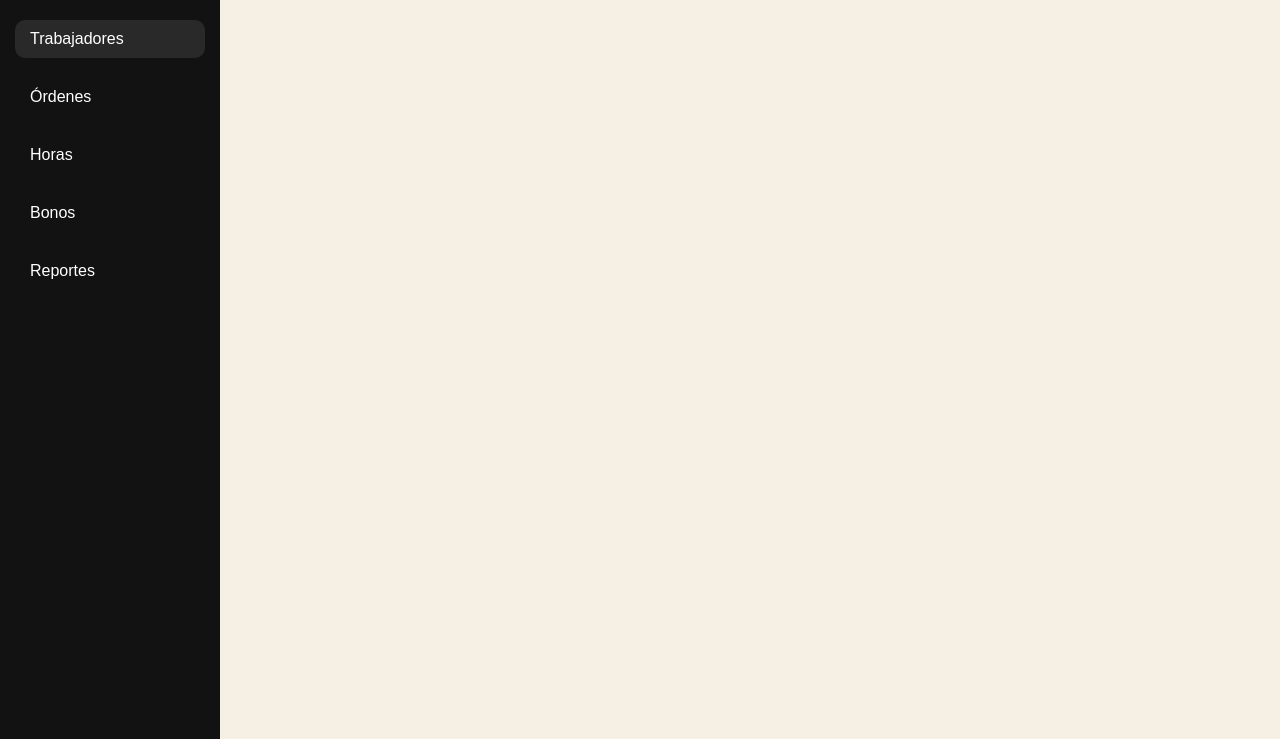
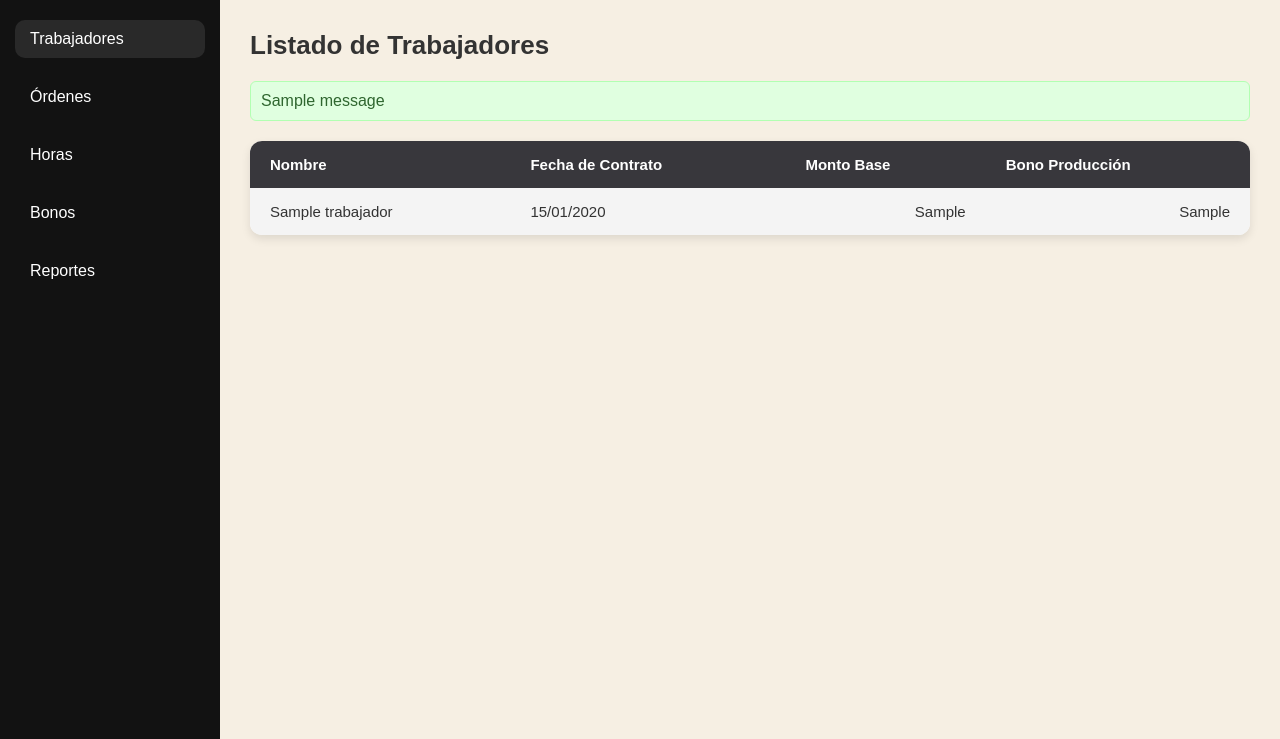
Before and after one commit to comentario2c/controlHorasExtras, a Django app: template templates/trabajadores/listar.html in a window 1280 px wide. Shown: the part 60-799 px from the top of the page. Run offline with Django 5.2, Linux system fonts and the light colour scheme; the template is opened without the code that fills it: most values are stand-ins (such as "Sample title", 1, 10 or a date in 2020); one stand-in notice (Sample message) is shown.

Commit message:
Primer commit rama comentario

```diff
--- a/core/urls.py
+++ b/core/urls.py
@@ -2,6 +2,5 @@ from django.urls import path, include
 from . import views
 
 urlpatterns = [
-    path('inicio/', views.pagina_inicio, name='pagina_inicio'),
-    path('trabajadores/', include('trabajadores.urls')),
+    path('', views.pagina_inicio, name='pagina_inicio'),
 ]
--- a/static/css/base.css
+++ b/static/css/base.css
@@ -1,4 +1,3 @@
-/* Reset general */
 * {
   margin: 0;
   padding: 0;
@@ -225,7 +224,3 @@
 .crear-boton:hover {
 background-color: #0056b3;
 }
-
-.titulo{
-  text-align: left;
-}
--- /dev/null
+++ b/static/css/trabajadores/listar.css
@@ -0,0 +1,59 @@
+.tabla-container {
+  background-color: #ffffff;
+  border-radius: 12px;
+  overflow: hidden;
+  box-shadow: 0 4px 10px rgba(0, 0, 0, 0.1);
+}
+
+.tabla {
+  width: 100%;
+  border-collapse: collapse;
+  font-size: 15px;
+}
+
+.tabla thead {
+  background-color: #38373c; /* violeta oscuro */
+  color: white;
+}
+
+.tabla th, .tabla td {
+  padding: 15px 20px;
+  text-align: left;
+}
+
+.tabla th.align-right, .tabla td.align-right {
+  text-align: right;
+}
+
+.tabla tbody tr:nth-child(odd) {
+  background-color: #f4f4f4;
+}
+
+.tabla tbody tr:nth-child(even) {
+  background-color: #ffffff;
+}
+
+.tabla tbody tr:hover {
+  background-color: #eaeaea;
+  transition: background-color 0.2s;
+}
+
+.main-title {
+  font-size: 26px;
+  font-weight: bold;
+  margin-bottom: 20px;
+}
+
+.messages {
+  margin-bottom: 20px;
+  padding: 10px;
+  background-color: #e0ffe0;
+  border: 1px solid #b2ffb2;
+  border-radius: 6px;
+  color: #2f662f;
+  list-style: none;
+}
+
+.align-center {
+  text-align: center;
+}
--- a/templates/base.html
+++ b/templates/base.html
@@ -6,6 +6,7 @@
     <meta name="viewport" content="width=device-width, initial-scale=1.0">
     <title>Horas Extra</title>
     <link rel="stylesheet" href="{% static 'css/base.css' %}">
+    {% block extra_css %}{% endblock %}
 </head>
 
 <body>
--- a/templates/trabajadores/listar.html
+++ b/templates/trabajadores/listar.html
@@ -1 +1,43 @@
 {% extends 'base.html' %}
+{% load static %}
+
+{% block extra_css %}
+  <link rel="stylesheet" href="{% static 'css/trabajadores/listar.css' %}">
+{% endblock %}
+
+{% block content %}
+  <h1 class="main-title">Listado de Trabajadores</h1>
+
+  {% if messages %}
+    <ul class="messages">
+      {% for message in messages %}
+        <li class="{{ message.tags }}">{{ message }}</li>
+      {% endfor %}
+    </ul>
+  {% endif %}
+
+  <div class="tabla-container">
+    <table class="tabla">
+      <thead>
+        <tr>
+          <th class="align-center">Nombre</th>
+          <th class="align-center">Fecha de Contrato</th>
+          <th class="align-center">Monto Base</th>
+          <th class="align-center">Bono Producción</th>
+        </tr>
+      </thead>
+      <tbody>
+        {% for trabajador in trabajadores %}
+          <tr>
+            <td>{{ trabajador.Nombre }}</td>
+            <td>{{ trabajador.fecha_contrato|date:"d/m/Y" }}</td>
+            <td class="align-right">{{ trabajador.monto_base }}</td>
+            <td class="align-right">{{ trabajador.bono_produccion }}</td>
+          </tr>
+        {% empty %}
+          <tr><td colspan="4">No hay trabajadores registrados.</td></tr>
+        {% endfor %}
+      </tbody>
+    </table>
+  </div>
+{% endblock %}
--- a/trabajadores/urls.py
+++ b/trabajadores/urls.py
@@ -2,7 +2,7 @@ from django.urls import path
 from . import views
 
 urlpatterns = [
-    path('', views.TrabajadorListView.as_view(), name='trabajador-listar'),  # Solo lectura
+    path('listar/', views.TrabajadorListView.as_view(), name='trabajador-listar'),  # Solo lectura
     path('gestionar/', views.TrabajadorGestionarView.as_view(), name='trabajador-gestionar'),  # Gestionar
     path('crear/', views.TrabajadorCreateView.as_view(), name='trabajador-crear'),  # Crear
     path('editar/<int:pk>/', views.TrabajadorUpdateView.as_view(), name='trabajador-editar'),  # Editar
--- a/trabajadores/views.py
+++ b/trabajadores/views.py
@@ -3,6 +3,7 @@ from django.views.generic import CreateView, UpdateView, ListView, DeleteView
 from .models import Trabajador
 from .forms import CrearEditarTrabajadorForm
 from django.contrib import messages
+from django.urls import reverse_lazy
 
 # Vista para listar todos los trabajadores
 class TrabajadorListView(ListView):
@@ -14,7 +15,8 @@ class TrabajadorListView(ListView):
 class TrabajadorCreateView(CreateView):
     model = Trabajador
     form_class = CrearEditarTrabajadorForm
-    template_name = 'trabajadores/crear.html' # Cambiar a la ruta correcta del template
+    success_url = reverse_lazy('trabajador-crear')  # Redirige a la misma página después de crear
+    template_name = 'trabajadores/crear.html'
 
     def form_valid(self, form):
         response = super().form_valid(form)
```
Also changed, not shown: db.sqlite3. Lines whose indentation alone changed are shown as unchanged.
